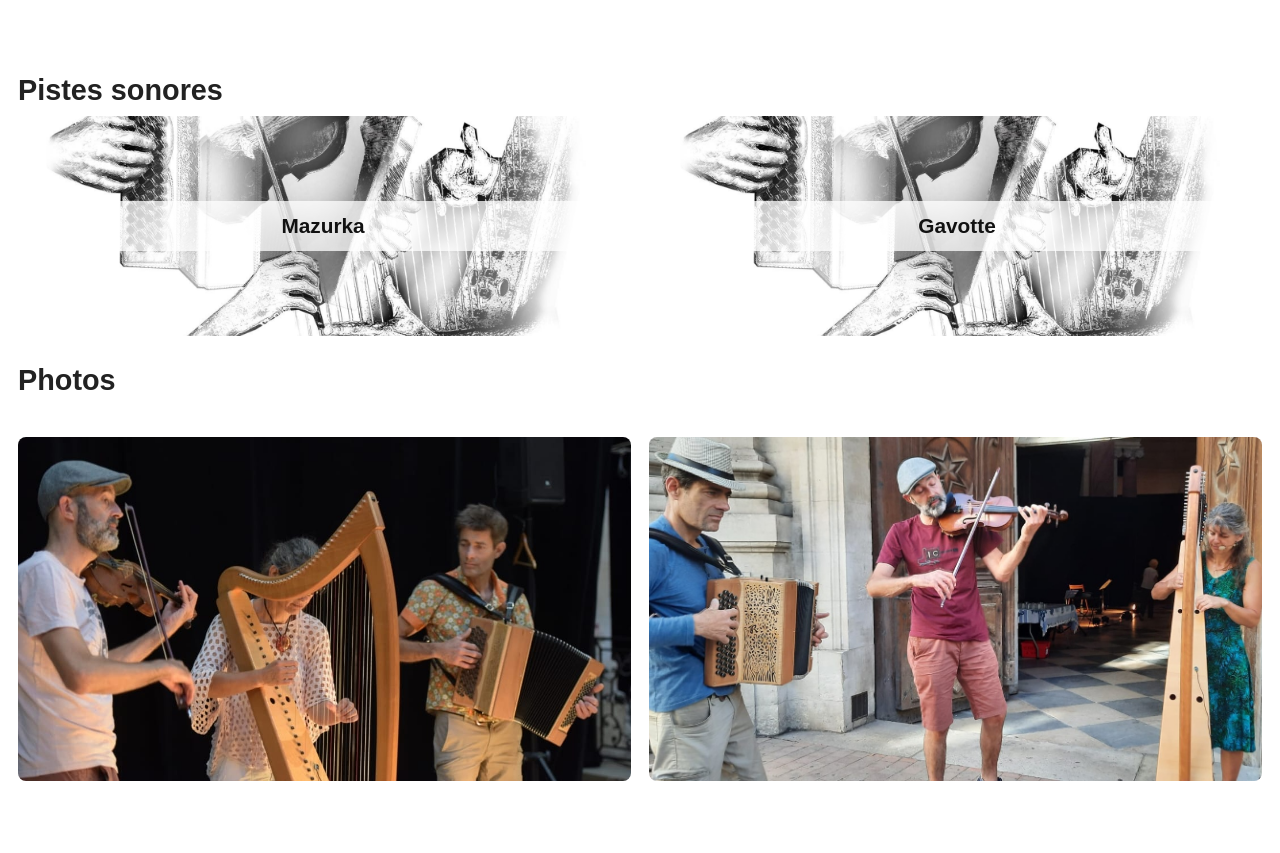
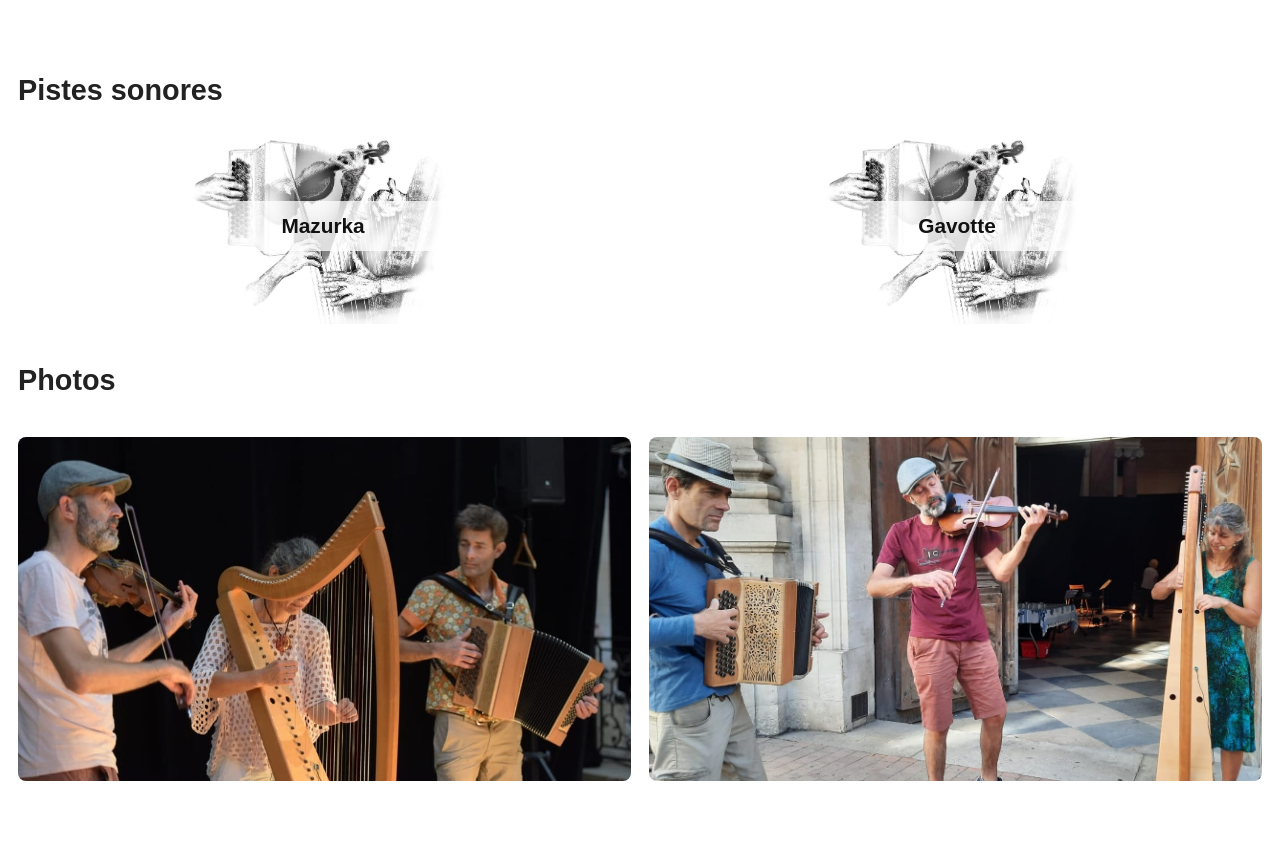
Before and after one commit to bayesiancook/les-doigts-qui-dansent-bal-folk, a Jekyll site: the page built from galerie.md, in a window 1280 px wide. Shown: the part 584-1437 px from the top of the page. Built offline with Jekyll 4.4.1, drawn with Linux system fonts in a browser that asks for light colours.

Commit message:
full image rather than cropping for sound icon

```diff
--- a/assets/css/style.css
+++ b/assets/css/style.css
@@ -141,7 +141,13 @@ h2 {
 .audio-card img {
   width: 100%;
   height: 220px;
-  object-fit: cover;
+
+  object-fit: contain;
+  background: white;
+
+  padding: 12px;
+  box-sizing: border-box;
+
   display: block;
 }
 
```
